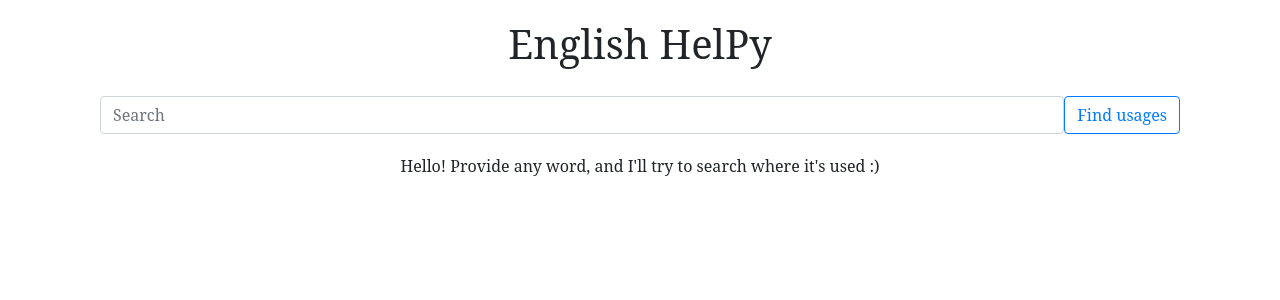
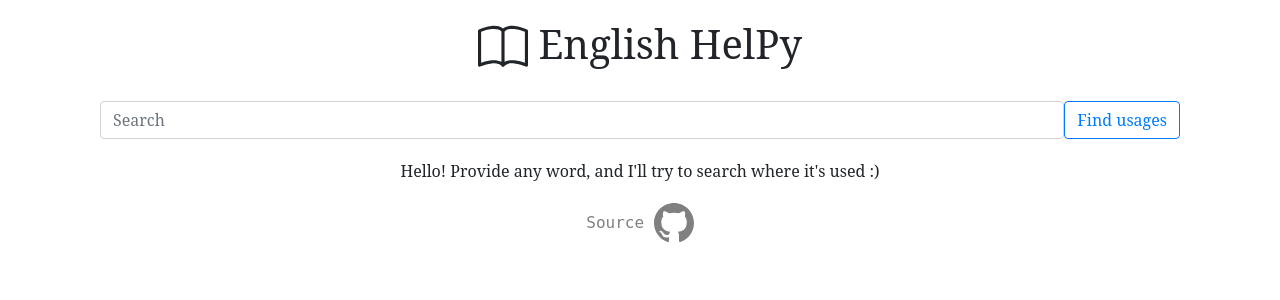
Before and after one commit to illided/EnglishHelPy, a Flask app: page / in a window 1280 px wide. Shown: the top 300 px of the page. Run offline with Flask 2, Linux system fonts and the light colour scheme.

Commit message:
icons added and bugs fixed

```diff
--- a/app/static/main.css
+++ b/app/static/main.css
@@ -33,9 +33,7 @@ body {
 }
 
 .ted_quote {
-    margin: 20px 20px 20px 5px;
-    /*padding-left: 30px;*/
-    /*text-align: right;*/
+    margin: 15px 10px 10px;
 }
 
 .ted_video_src {
@@ -45,8 +43,7 @@ body {
 }
 
 .ted_video {
-    padding: 10px;
-    margin-bottom: 10px;
+    padding: 15px;
     object-fit: fill;
 }
 
@@ -61,7 +58,7 @@ body {
     border-radius: 10px;
     overflow: hidden;
     float: left;
-    margin-bottom: 10px;
+    /*margin-bottom: 10px;*/
 }
 
 .welcome_message {
@@ -78,3 +75,25 @@ body {
     padding-left: 100px;
     padding-right: 100px;
 }
+
+.source_code_ref {
+    text-align: center;
+    color: gray;
+    margin-top: 20px;
+    margin-bottom: 20px;
+    font-family: "IBM Plex Mono", monospace;
+}
+
+.bi-github {
+    width: 40px;
+    height: auto;
+}
+
+.bi-book {
+    height: 50px;
+    width: auto;
+}
+
+a:link {
+    color: gray;
+}
--- a/app/templates/base.html
+++ b/app/templates/base.html
@@ -9,7 +9,13 @@
     {% block head %}{% endblock %}
 </head>
 <body>
-<h1 class="main-title">English HelPy</h1>
+<h1 class="main-title">
+    <svg xmlns="http://www.w3.org/2000/svg" width="16" height="16" fill="currentColor" class="bi bi-book"
+         viewBox="0 0 16 16">
+        <path d="M1 2.828c.885-.37 2.154-.769 3.388-.893 1.33-.134 2.458.063 3.112.752v9.746c-.935-.53-2.12-.603-3.213-.493-1.18.12-2.37.461-3.287.811V2.828zm7.5-.141c.654-.689 1.782-.886 3.112-.752 1.234.124 2.503.523 3.388.893v9.923c-.918-.35-2.107-.692-3.287-.81-1.094-.111-2.278-.039-3.213.492V2.687zM8 1.783C7.015.936 5.587.81 4.287.94c-1.514.153-3.042.672-3.994 1.105A.5.5 0 0 0 0 2.5v11a.5.5 0 0 0 .707.455c.882-.4 2.303-.881 3.68-1.02 1.409-.142 2.59.087 3.223.877a.5.5 0 0 0 .78 0c.633-.79 1.814-1.019 3.222-.877 1.378.139 2.8.62 3.681 1.02A.5.5 0 0 0 16 13.5v-11a.5.5 0 0 0-.293-.455c-.952-.433-2.48-.952-3.994-1.105C10.413.809 8.985.936 8 1.783z"></path>
+    </svg>
+    English HelPy
+</h1>
 <form action="#" method="get">
     <div class="input-group">
         <input type="search" class="form-control rounded" placeholder="Search" aria-label="Search"
@@ -18,6 +24,16 @@
     </div>
 </form>
 {% block body %}{% endblock %}
+<div class="source_code_ref">
+    <a href="https://github.com/illided/EnglishHelPy">Source
+        <svg xmlns="http://www.w3.org/2000/svg" width="16" height="16" fill="currentColor" class="bi bi-github"
+             viewBox="0 0 16 16">
+            <path d="M8 0C3.58 0 0 3.58 0 8c0 3.54 2.29 6.53 5.47 7.59.4.07.55-.17.55-.38 0-.19-.01-.82-.01-1.49-2.01.37-2.53-.49-2.69-.94-.09-.23-.48-.94-.82-1.13-.28-.15-.68-.52-.01-.53.63-.01 1.08.58 1.23.82.72 1.21 1.87.87 2.33.66.07-.52.28-.87.51-1.07-1.78-.2-3.64-.89-3.64-3.95 0-.87.31-1.59.82-2.15-.08-.2-.36-1.02.08-2.12 0 0 .67-.21 2.2.82.64-.18 1.32-.27 2-.27.68 0 1.36.09 2 .27 1.53-1.04 2.2-.82 2.2-.82.44 1.1.16 1.92.08 2.12.51.56.82 1.27.82 2.15 0 3.07-1.87 3.75-3.65 3.95.29.25.54.73.54 1.48 0 1.07-.01 1.93-.01 2.2 0 .21.15.46.55.38A8.012 8.012 0 0 0 16 8c0-4.42-3.58-8-8-8z"></path>
+        </svg>
+    </a>
+</div>
+
+
 <script src="https://code.jquery.com/jquery-3.3.1.slim.min.js"
         integrity="sha384-q8i/X+965DzO0rT7abK41JStQIAqVgRVzpbzo5smXKp4YfRvH+8abtTE1Pi6jizo"
         crossorigin="anonymous"></script>
--- a/app/templates/search_result.html
+++ b/app/templates/search_result.html
@@ -16,10 +16,10 @@
         {% if links|length != 0 %}
             <div class="row gy-4">
                 {% for link, quote in links %}
-                    <div class="col" style="min-width: 720px; max-width: 900px">
+                    <div class="col-md-6" style="min-width: 740px; max-width: 900px">
                         <div class="card">
                             <div class="row no-gutters">
-                                <div class="col-lg-8 d-flex justify-content-center">
+                                <div class="col-lg-8 d-flex">
                                     <div class="ted_video">
                                         <div class="video-mask">
                                             <video class="ted_video_src" src={{ link }} type="video/mp4"
```
